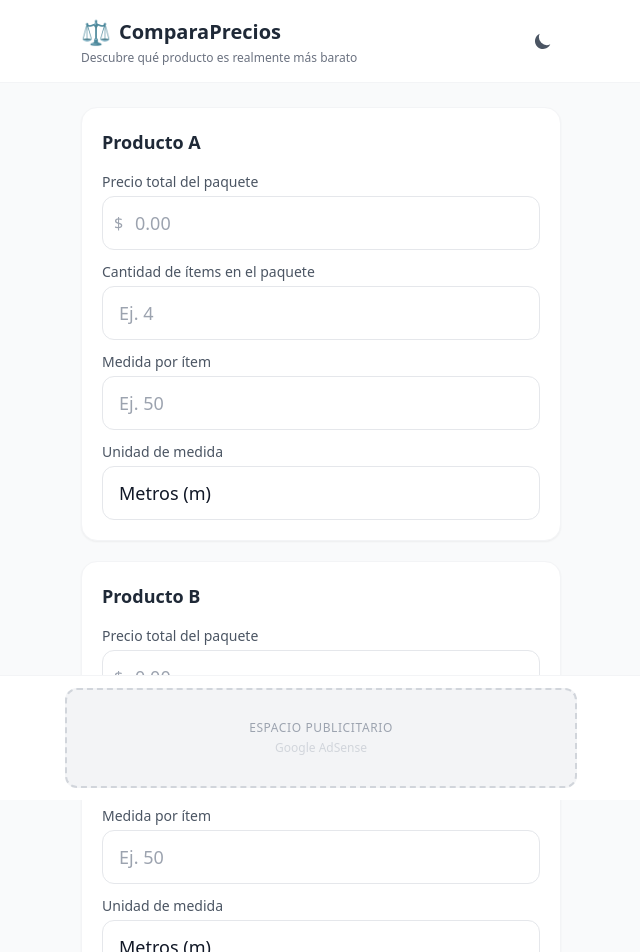
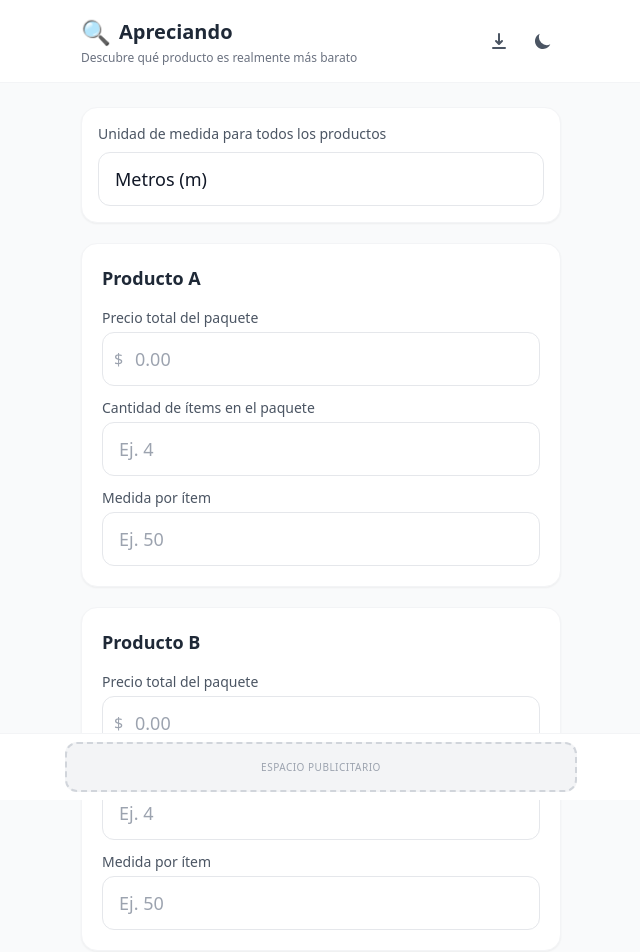
Before and after one commit to rengf94/Apreciando, a React (Vite) app: page / in a window 1280 px wide. Shown: the top 952 px of the page, without its empty margins (319-959 px from the left). Built offline with nearby package versions, Linux system fonts and the light colour scheme.

Commit message:
feat: 3 productos, unidad global, logo lupa, modal install, footer

```diff
--- a/index.html
+++ b/index.html
@@ -7,10 +7,10 @@
     <meta name="theme-color" content="#16a34a" />
     <meta name="description" content="Compara precios por unidad de medida y ahorra en tus compras" />
     <link rel="manifest" href="/manifest.json" />
-    <link rel="apple-touch-icon" href="/icon-192.png" />
+    <link rel="apple-touch-icon" href="/icon.svg" />
     <meta name="apple-mobile-web-app-capable" content="yes" />
     <meta name="apple-mobile-web-app-status-bar-style" content="default" />
-    <title>ComparaPrecios - Ahorra en tus compras</title>
+    <title>Apreciando - Ahorra en tus compras</title>
   </head>
   <body>
     <div id="root"></div>
--- a/src/App.tsx
+++ b/src/App.tsx
@@ -3,6 +3,7 @@ import ProductCard from './components/ProductCard'
 import ComparisonResult from './components/ComparisonResult'
 import AdBanner from './components/AdBanner'
 import History from './components/History'
+import InstallPromptModal from './components/InstallPromptModal'
 import { useHistory, HistoryEntry } from './hooks/useHistory'
 import { useDarkMode } from './hooks/useDarkMode'
 import { useInstallPrompt } from './hooks/useInstallPrompt'
@@ -13,108 +14,112 @@ import {
   compareProducts,
 } from './lib/calculations'
 
+interface ProductForm {
+  price: string
+  quantity: string
+  measurePerItem: string
+}
+
+const UNITS: { value: Unit; label: string }[] = [
+  { value: 'metros', label: 'Metros (m)' },
+  { value: 'litros', label: 'Litros (L)' },
+  { value: 'kilos', label: 'Kilos (kg)' },
+  { value: 'gramos', label: 'Gramos (g)' },
+  { value: 'unidades', label: 'Unidades (pzs)' },
+]
+
 function App() {
-  // Producto A
-  const [priceA, setPriceA] = useState('')
-  const [quantityA, setQuantityA] = useState('')
-  const [measureA, setMeasureA] = useState('')
-  const [unitA, setUnitA] = useState<Unit>('metros')
+  // Unidad global compartida
+  const [unit, setUnit] = useState<Unit>('metros')
 
-  // Producto B
-  const [priceB, setPriceB] = useState('')
-  const [quantityB, setQuantityB] = useState('')
-  const [measureB, setMeasureB] = useState('')
-  const [unitB, setUnitB] = useState<Unit>('metros')
+  // Productos (2 o 3)
+  const [products, setProducts] = useState<ProductForm[]>([
+    { price: '', quantity: '', measurePerItem: '' },
+    { price: '', quantity: '', measurePerItem: '' },
+  ])
 
   const [result, setResult] = useState<ComparisonResultType | null>(null)
-  const [errorA, setErrorA] = useState<string | null>(null)
-  const [errorB, setErrorB] = useState<string | null>(null)
+  const [errors, setErrors] = useState<(string | null)[]>([null, null])
+  const [showInstallModal, setShowInstallModal] = useState(false)
 
   const { history, addEntry, clearHistory, removeEntry } = useHistory()
   const { isDark, toggle: toggleDark } = useDarkMode()
   const { isInstallable, isInstalled, installApp } = useInstallPrompt()
 
+  const updateProduct = (index: number, field: keyof ProductForm, value: string) => {
+    setProducts((prev) => {
+      const next = [...prev]
+      next[index] = { ...next[index], [field]: value }
+      return next
+    })
+  }
+
+  const addThirdProduct = () => {
+    if (products.length < 3) {
+      setProducts((prev) => [...prev, { price: '', quantity: '', measurePerItem: '' }])
+      setErrors((prev) => [...prev, null])
+    }
+  }
+
   const handleCompare = () => {
-    setErrorA(null)
-    setErrorB(null)
+    setErrors(products.map(() => null))
     setResult(null)
 
-    const pA = parseFloat(priceA)
-    const qA = parseFloat(quantityA)
-    const mA = parseFloat(measureA)
-
-    const pB = parseFloat(priceB)
-    const qB = parseFloat(quantityB)
-    const mB = parseFloat(measureB)
+    const parsed = products.map((p) => ({
+      price: parseFloat(p.price),
+      quantity: parseFloat(p.quantity),
+      measurePerItem: parseFloat(p.measurePerItem),
+    }))
 
     let hasError = false
+    const newErrors = parsed.map((p) => {
+      if (isNaN(p.price) || p.price <= 0) {
+        hasError = true
+        return 'Ingresa un precio válido'
+      }
+      if (isNaN(p.quantity) || p.quantity <= 0) {
+        hasError = true
+        return 'Ingresa una cantidad válida'
+      }
+      if (isNaN(p.measurePerItem) || p.measurePerItem <= 0) {
+        hasError = true
+        return 'Ingresa una medida válida'
+      }
+      return null
+    })
 
-    if (isNaN(pA) || pA <= 0) {
-      setErrorA('Ingresa un precio válido')
-      hasError = true
-    }
-    if (isNaN(qA) || qA <= 0) {
-      setErrorA('Ingresa una cantidad válida')
-      hasError = true
-    }
-    if (isNaN(mA) || mA <= 0) {
-      setErrorA('Ingresa una medida válida')
-      hasError = true
-    }
-
-    if (isNaN(pB) || pB <= 0) {
-      setErrorB('Ingresa un precio válido')
-      hasError = true
-    }
-    if (isNaN(qB) || qB <= 0) {
-      setErrorB('Ingresa una cantidad válida')
-      hasError = true
-    }
-    if (isNaN(mB) || mB <= 0) {
-      setErrorB('Ingresa una medida válida')
-      hasError = true
-    }
-
+    setErrors(newErrors)
     if (hasError) return
 
-    const productA: ProductInput = {
-      price: pA,
-      quantity: qA,
-      measurePerItem: mA,
-      unit: unitA,
-    }
-
-    const productB: ProductInput = {
-      price: pB,
-      quantity: qB,
-      measurePerItem: mB,
-      unit: unitB,
-    }
+    const productInputs: ProductInput[] = parsed.map((p) => ({
+      price: p.price,
+      quantity: p.quantity,
+      measurePerItem: p.measurePerItem,
+      unit,
+    }))
 
     try {
-      const comparison = compareProducts(productA, productB)
+      const comparison = compareProducts(productInputs)
       setResult(comparison)
       addEntry(comparison)
     } catch (err) {
       if (err instanceof Error) {
-        setErrorA(err.message)
+        setErrors((prev) => [err.message, ...prev.slice(1)])
       }
     }
   }
 
   const handleReuse = (entry: HistoryEntry) => {
-    const { productA, productB } = entry.result
-    setPriceA(productA.input.price.toString())
-    setQuantityA(productA.input.quantity.toString())
-    setMeasureA(productA.input.measurePerItem.toString())
-    setUnitA(productA.input.unit)
-    setPriceB(productB.input.price.toString())
-    setQuantityB(productB.input.quantity.toString())
-    setMeasureB(productB.input.measurePerItem.toString())
-    setUnitB(productB.input.unit)
+    const { products: entryProducts } = entry.result
+    const reused: ProductForm[] = entryProducts.map((p) => ({
+      price: p.input.price.toString(),
+      quantity: p.input.quantity.toString(),
+      measurePerItem: p.input.measurePerItem.toString(),
+    }))
+    setProducts(reused)
+    setUnit(entryProducts[0].input.unit)
     setResult(null)
-    setErrorA(null)
-    setErrorB(null)
+    setErrors(reused.map(() => null))
     window.scrollTo({ top: 0, behavior: 'smooth' })
   }
 
@@ -125,14 +130,24 @@ function App() {
         <div className="max-w-lg mx-auto px-4 py-4 flex items-center justify-between">
           <div>
             <h1 className="text-xl font-bold text-gray-800 dark:text-gray-100 flex items-center gap-2">
-              <span className="text-2xl">⚖️</span>
-              ComparaPrecios
+              <span className="text-2xl">🔍</span>
+              Apreciando
             </h1>
             <p className="text-xs text-gray-500 dark:text-gray-400 mt-0.5">
               Descubre qué producto es realmente más barato
             </p>
           </div>
           <div className="flex items-center gap-2">
+            <button
+              onClick={() => setShowInstallModal(true)}
+              className="p-2 rounded-lg hover:bg-gray-100 dark:hover:bg-gray-700 transition-colors"
+              aria-label="Cómo instalar la app"
+              title="Cómo instalar"
+            >
+              <svg xmlns="http://www.w3.org/2000/svg" className="h-5 w-5 text-gray-600 dark:text-gray-300" viewBox="0 0 20 20" fill="currentColor">
+                <path fillRule="evenodd" d="M3 17a1 1 0 011-1h12a1 1 0 110 2H4a1 1 0 01-1-1zm3.293-7.707a1 1 0 011.414 0L9 10.586V3a1 1 0 112 0v7.586l1.293-1.293a1 1 0 111.414 1.414l-3 3a1 1 0 01-1.414 0l-3-3a1 1 0 010-1.414z" clipRule="evenodd" />
+              </svg>
+            </button>
             {isInstallable && !isInstalled && (
               <button
                 onClick={installApp}
@@ -161,32 +176,49 @@ function App() {
       </header>
 
       {/* Contenido principal */}
-      <main className="max-w-lg mx-auto px-4 py-6 space-y-5 pb-24">
-        <ProductCard
-          label="Producto A"
-          price={priceA}
-          quantity={quantityA}
-          measurePerItem={measureA}
-          unit={unitA}
-          onPriceChange={setPriceA}
-          onQuantityChange={setQuantityA}
-          onMeasurePerItemChange={setMeasureA}
-          onUnitChange={setUnitA}
-          error={errorA}
-        />
+      <main className="max-w-lg mx-auto px-4 py-6 space-y-5 pb-28">
+        {/* Selector global de unidad */}
+        <div className="bg-white dark:bg-gray-800 rounded-2xl shadow-sm border border-gray-100 dark:border-gray-700 p-4">
+          <label className="block text-sm font-medium text-gray-600 dark:text-gray-400 mb-2">
+            Unidad de medida para todos los productos
+          </label>
+          <select
+            value={unit}
+            onChange={(e) => setUnit(e.target.value as Unit)}
+            className="w-full px-4 py-3 border border-gray-200 dark:border-gray-600 rounded-xl focus:outline-none focus:ring-2 focus:ring-savings-500 focus:border-transparent transition-all text-lg bg-white dark:bg-gray-700 text-gray-900 dark:text-gray-100 appearance-none cursor-pointer"
+          >
+            {UNITS.map((u) => (
+              <option key={u.value} value={u.value}>
+                {u.label}
+              </option>
+            ))}
+          </select>
+        </div>
 
-        <ProductCard
-          label="Producto B"
-          price={priceB}
-          quantity={quantityB}
-          measurePerItem={measureB}
-          unit={unitB}
-          onPriceChange={setPriceB}
-          onQuantityChange={setQuantityB}
-          onMeasurePerItemChange={setMeasureB}
-          onUnitChange={setUnitB}
-          error={errorB}
-        />
+        {/* Tarjetas de productos */}
+        {products.map((product, index) => (
+          <ProductCard
+            key={index}
+            label={`Producto ${String.fromCharCode(65 + index)}`}
+            price={product.price}
+            quantity={product.quantity}
+            measurePerItem={product.measurePerItem}
+            onPriceChange={(v) => updateProduct(index, 'price', v)}
+            onQuantityChange={(v) => updateProduct(index, 'quantity', v)}
+            onMeasurePerItemChange={(v) => updateProduct(index, 'measurePerItem', v)}
+            error={errors[index]}
+          />
+        ))}
+
+        {/* Botón agregar tercer producto */}
+        {products.length < 3 && (
+          <button
+            onClick={addThirdProduct}
+            className="w-full border-2 border-dashed border-gray-300 dark:border-gray-600 text-gray-500 dark:text-gray-400 font-medium py-3 px-6 rounded-2xl hover:border-savings-500 hover:text-savings-600 dark:hover:border-savings-400 dark:hover:text-savings-400 transition-colors"
+          >
+            + Agregar tercer producto
+          </button>
+        )}
 
         {/* Botón comparar */}
         <button
@@ -211,14 +243,25 @@ function App() {
           onRemove={removeEntry}
           onReuse={handleReuse}
         />
+
+        {/* Footer */}
+        <div className="text-center text-xs text-gray-400 dark:text-gray-500 pt-4">
+          Creado por Abacus usando OpenCode
+        </div>
       </main>
 
       {/* Banner inferior fijo */}
-      <div className="fixed bottom-0 left-0 right-0 bg-white dark:bg-gray-800 border-t border-gray-100 dark:border-gray-700 p-3">
+      <div className="fixed bottom-0 left-0 right-0 bg-white dark:bg-gray-800 border-t border-gray-100 dark:border-gray-700 p-2">
         <div className="max-w-lg mx-auto">
           <AdBanner position="bottom" />
         </div>
       </div>
+
+      {/* Modal de instalación */}
+      <InstallPromptModal
+        isOpen={showInstallModal}
+        onClose={() => setShowInstallModal(false)}
+      />
     </div>
   )
 }
--- a/src/components/AdBanner.tsx
+++ b/src/components/AdBanner.tsx
@@ -10,16 +10,13 @@ export default function AdBanner({ position }: AdBannerProps) {
   return (
     <div
       className={`w-full bg-gray-100 dark:bg-gray-800 border-2 border-dashed border-gray-300 dark:border-gray-600 rounded-xl flex items-center justify-center ${
-        position === 'bottom' ? 'min-h-[100px]' : 'min-h-[90px]'
+        position === 'bottom' ? 'min-h-[50px]' : 'min-h-[90px]'
       }`}
       data-ad-slot={position}
     >
       <div className="text-center px-4">
-        <p className="text-gray-400 dark:text-gray-500 text-xs font-medium uppercase tracking-wider">
+        <p className="text-gray-400 dark:text-gray-500 text-[10px] font-medium uppercase tracking-wider">
           Espacio publicitario
-        </p>
-        <p className="text-gray-300 dark:text-gray-600 text-xs mt-1">
-          Google AdSense
         </p>
       </div>
     </div>
--- a/src/components/ComparisonResult.tsx
+++ b/src/components/ComparisonResult.tsx
@@ -5,21 +5,21 @@ interface ComparisonResultProps {
 }
 
 export default function ComparisonResult({ result }: ComparisonResultProps) {
-  const { productA, productB, winner, savingsPercentage, savingsAmount } = result
+  const { products, winnerIndex, savingsPercentage, savingsAmount } = result
 
   return (
     <div className="space-y-4 animate-fade-in">
       {/* Banner de ahorro */}
-      {winner !== 'tie' && (
+      {winnerIndex !== null && (
         <div className="bg-gradient-to-r from-savings-500 to-savings-600 rounded-2xl p-5 text-white shadow-lg">
           <div className="flex items-center gap-3 mb-2">
             <span className="text-3xl">🏆</span>
             <div>
               <p className="font-bold text-lg">
-                ¡El Producto {winner} es más barato!
+                ¡El Producto {String.fromCharCode(65 + winnerIndex)} es más barato!
               </p>
               <p className="text-savings-100 text-sm">
-                Ahorras {formatCurrency(savingsAmount)} por {productA.input.unit.slice(0, -1)}
+                Ahorras {formatCurrency(savingsAmount)} por {products[0].input.unit.slice(0, -1)}
               </p>
             </div>
           </div>
@@ -30,29 +30,25 @@ export default function ComparisonResult({ result }: ComparisonResultProps) {
         </div>
       )}
 
-      {winner === 'tie' && (
+      {winnerIndex === null && (
         <div className="bg-gray-100 dark:bg-gray-700 rounded-2xl p-5 text-center">
           <span className="text-3xl">🤝</span>
-          <p className="font-bold text-gray-700 dark:text-gray-200 mt-2">Ambos productos tienen el mismo precio por unidad</p>
+          <p className="font-bold text-gray-700 dark:text-gray-200 mt-2">Todos los productos tienen el mismo precio por unidad</p>
         </div>
       )}
 
       {/* Tarjetas de resultados */}
-      <div className="grid grid-cols-2 gap-3">
-        <ResultCard
-          label="Producto A"
-          pricePerUnit={productA.pricePerUnit}
-          totalMeasure={productA.totalMeasure}
-          unit={productA.input.unit}
-          isWinner={winner === 'A'}
-        />
-        <ResultCard
-          label="Producto B"
-          pricePerUnit={productB.pricePerUnit}
-          totalMeasure={productB.totalMeasure}
-          unit={productB.input.unit}
-          isWinner={winner === 'B'}
-        />
+      <div className={`grid gap-3 ${products.length === 2 ? 'grid-cols-2' : 'grid-cols-1'}`}>
+        {products.map((product, index) => (
+          <ResultCard
+            key={index}
+            label={`Producto ${String.fromCharCode(65 + index)}`}
+            pricePerUnit={product.pricePerUnit}
+            totalMeasure={product.totalMeasure}
+            unit={product.input.unit}
+            isWinner={winnerIndex === index}
+          />
+        ))}
       </div>
     </div>
   )
--- /dev/null
+++ b/src/components/InstallPromptModal.tsx
@@ -0,0 +1,69 @@
+interface InstallPromptModalProps {
+  isOpen: boolean
+  onClose: () => void
+}
+
+export default function InstallPromptModal({ isOpen, onClose }: InstallPromptModalProps) {
+  if (!isOpen) return null
+
+  return (
+    <div className="fixed inset-0 z-50 flex items-center justify-center p-4">
+      {/* Backdrop */}
+      <div
+        className="absolute inset-0 bg-black/50 backdrop-blur-sm"
+        onClick={onClose}
+      />
+
+      {/* Modal */}
+      <div className="relative bg-white dark:bg-gray-800 rounded-2xl shadow-2xl max-w-sm w-full p-6 animate-fade-in">
+        <button
+          onClick={onClose}
+          className="absolute top-3 right-3 text-gray-400 hover:text-gray-600 dark:hover:text-gray-300 p-1"
+          aria-label="Cerrar"
+        >
+          <svg xmlns="http://www.w3.org/2000/svg" className="h-5 w-5" viewBox="0 0 20 20" fill="currentColor">
+            <path fillRule="evenodd" d="M4.293 4.293a1 1 0 011.414 0L10 8.586l4.293-4.293a1 1 0 111.414 1.414L11.414 10l4.293 4.293a1 1 0 01-1.414 1.414L10 11.414l-4.293 4.293a1 1 0 01-1.414-1.414L8.586 10 4.293 5.707a1 1 0 010-1.414z" clipRule="evenodd" />
+          </svg>
+        </button>
+
+        <div className="text-center">
+          <span className="text-4xl">📱</span>
+          <h3 className="text-lg font-bold text-gray-800 dark:text-gray-100 mt-3">
+            ¡Instala Apreciando!
+          </h3>
+          <p className="text-sm text-gray-500 dark:text-gray-400 mt-2">
+            Agrega esta app a tu pantalla de inicio para acceder rápidamente
+          </p>
+        </div>
+
+        <div className="mt-5 space-y-3">
+          <div className="flex items-start gap-3 bg-gray-50 dark:bg-gray-700/50 rounded-xl p-3">
+            <span className="text-lg">1️⃣</span>
+            <p className="text-sm text-gray-600 dark:text-gray-300">
+              Toca el botón <strong>"Compartir"</strong> en tu navegador
+            </p>
+          </div>
+          <div className="flex items-start gap-3 bg-gray-50 dark:bg-gray-700/50 rounded-xl p-3">
+            <span className="text-lg">2️⃣</span>
+            <p className="text-sm text-gray-600 dark:text-gray-300">
+              Selecciona <strong>"Añadir a pantalla de inicio"</strong>
+            </p>
+          </div>
+          <div className="flex items-start gap-3 bg-gray-50 dark:bg-gray-700/50 rounded-xl p-3">
+            <span className="text-lg">3️⃣</span>
+            <p className="text-sm text-gray-600 dark:text-gray-300">
+              ¡Listo! Ya tienes <strong>Apreciando</strong> en tu inicio
+            </p>
+          </div>
+        </div>
+
+        <button
+          onClick={onClose}
+          className="w-full mt-5 bg-savings-600 hover:bg-savings-700 text-white font-medium py-3 rounded-xl transition-colors"
+        >
+          ¡Entendido!
+        </button>
+      </div>
+    </div>
+  )
+}
--- a/src/components/ProductCard.tsx
+++ b/src/components/ProductCard.tsx
@@ -1,36 +1,22 @@
-import { Unit } from '../lib/calculations'
-
 interface ProductCardProps {
   label: string
   price: string
   quantity: string
   measurePerItem: string
-  unit: Unit
   onPriceChange: (value: string) => void
   onQuantityChange: (value: string) => void
   onMeasurePerItemChange: (value: string) => void
-  onUnitChange: (value: Unit) => void
   error?: string | null
 }
-
-const UNITS: { value: Unit; label: string }[] = [
-  { value: 'metros', label: 'Metros (m)' },
-  { value: 'litros', label: 'Litros (L)' },
-  { value: 'kilos', label: 'Kilos (kg)' },
-  { value: 'gramos', label: 'Gramos (g)' },
-  { value: 'unidades', label: 'Unidades (pzs)' },
-]
 
 export default function ProductCard({
   label,
   price,
   quantity,
   measurePerItem,
-  unit,
   onPriceChange,
   onQuantityChange,
   onMeasurePerItemChange,
-  onUnitChange,
   error,
 }: ProductCardProps) {
   return (
@@ -90,23 +76,6 @@ export default function ProductCard({
             className="w-full px-4 py-3 border border-gray-200 dark:border-gray-600 rounded-xl focus:outline-none focus:ring-2 focus:ring-savings-500 focus:border-transparent transition-all text-lg bg-white dark:bg-gray-700 text-gray-900 dark:text-gray-100 placeholder-gray-400 dark:placeholder-gray-500"
           />
         </div>
-
-        <div>
-          <label className="block text-sm font-medium text-gray-600 dark:text-gray-400 mb-1">
-            Unidad de medida
-          </label>
-          <select
-            value={unit}
-            onChange={(e) => onUnitChange(e.target.value as Unit)}
-            className="w-full px-4 py-3 border border-gray-200 dark:border-gray-600 rounded-xl focus:outline-none focus:ring-2 focus:ring-savings-500 focus:border-transparent transition-all text-lg bg-white dark:bg-gray-700 text-gray-900 dark:text-gray-100 appearance-none cursor-pointer"
-          >
-            {UNITS.map((u) => (
-              <option key={u.value} value={u.value}>
-                {u.label}
-              </option>
-            ))}
-          </select>
-        </div>
       </div>
 
       {error && (
--- a/src/hooks/useHistory.ts
+++ b/src/hooks/useHistory.ts
@@ -7,7 +7,7 @@ export interface HistoryEntry {
   result: ComparisonResult
 }
 
-const STORAGE_KEY = 'compareprecios_history'
+const STORAGE_KEY = 'apreciando_history'
 const MAX_ENTRIES = 20
 
 function loadHistory(): HistoryEntry[] {
--- a/src/lib/calculations.ts
+++ b/src/lib/calculations.ts
@@ -10,6 +10,19 @@ export interface ProductInput {
   quantity: number
   measurePerItem: number
   unit: Unit
+}
+
+export interface ProductResult {
+  input: ProductInput
+  totalMeasure: number
+  pricePerUnit: number
+}
+
+export interface ComparisonResult {
+  products: ProductResult[]
+  winnerIndex: number | null // null = empate
+  savingsPercentage: number
+  savingsAmount: number
 }
 
 // Factores de conversión a la unidad base (gramos para peso, litros para volumen, metros para longitud)
@@ -49,20 +62,6 @@ export function convertFromBase(value: number, unit: Unit): number {
  */
 export function areUnitsCompatible(unitA: Unit, unitB: Unit): boolean {
   return UNIT_GROUPS[unitA] === UNIT_GROUPS[unitB]
-}
-
-export interface ProductResult {
-  input: ProductInput
-  totalMeasure: number
-  pricePerUnit: number
-}
-
-export interface ComparisonResult {
-  productA: ProductResult
-  productB: ProductResult
-  winner: 'A' | 'B' | 'tie'
-  savingsPercentage: number
-  savingsAmount: number
 }
 
 /**
@@ -107,52 +106,64 @@ export function calculatePricePerUnit(product: ProductInput): ProductResult {
 }
 
 /**
- * Compara dos productos y determina cuál es más barato por unidad.
+ * Compara múltiples productos y determina cuál es más barato por unidad.
  * Convierte automáticamente unidades compatibles (ej. kg ↔ g).
  * @throws Error si algún producto tiene datos inválidos o unidades incompatibles
  */
-export function compareProducts(
-  productA: ProductInput,
-  productB: ProductInput
-): ComparisonResult {
-  if (!areUnitsCompatible(productA.unit, productB.unit)) {
-    throw new Error(
-      `No se pueden comparar ${productA.unit} con ${productB.unit}. Usa unidades del mismo tipo.`
-    )
+export function compareProducts(products: ProductInput[]): ComparisonResult {
+  if (products.length < 2) {
+    throw new Error('Se necesitan al menos 2 productos para comparar')
   }
 
-  // Convertir ambos a la unidad base para comparar correctamente
-  const baseA = convertToBase(productA.measurePerItem, productA.unit)
-  const baseB = convertToBase(productB.measurePerItem, productB.unit)
-
-  const convertedA: ProductInput = { ...productA, measurePerItem: baseA, unit: productA.unit }
-  const convertedB: ProductInput = { ...productB, measurePerItem: baseB, unit: productB.unit }
-
-  const resultA = calculatePricePerUnit(convertedA)
-  const resultB = calculatePricePerUnit(convertedB)
-
-  let winner: 'A' | 'B' | 'tie'
-  let savingsPercentage: number
-  let savingsAmount: number
-
-  if (resultA.pricePerUnit < resultB.pricePerUnit) {
-    winner = 'A'
-    savingsAmount = resultB.pricePerUnit - resultA.pricePerUnit
-    savingsPercentage = (savingsAmount / resultB.pricePerUnit) * 100
-  } else if (resultB.pricePerUnit < resultA.pricePerUnit) {
-    winner = 'B'
-    savingsAmount = resultA.pricePerUnit - resultB.pricePerUnit
-    savingsPercentage = (savingsAmount / resultA.pricePerUnit) * 100
-  } else {
-    winner = 'tie'
-    savingsAmount = 0
-    savingsPercentage = 0
+  // Verificar que todas las unidades sean compatibles
+  const firstUnit = products[0].unit
+  for (let i = 1; i < products.length; i++) {
+    if (!areUnitsCompatible(firstUnit, products[i].unit)) {
+      throw new Error(
+        `No se pueden comparar ${firstUnit} con ${products[i].unit}. Usa unidades del mismo tipo.`
+      )
+    }
   }
 
+  // Convertir todos a la unidad base para comparar correctamente
+  const convertedProducts = products.map((p) => ({
+    ...p,
+    measurePerItem: convertToBase(p.measurePerItem, p.unit),
+  }))
+
+  const results = convertedProducts.map((p) => calculatePricePerUnit(p))
+
+  // Encontrar el ganador (el de menor precio por unidad)
+  let winnerIndex = 0
+  let minPrice = results[0].pricePerUnit
+  let isTie = false
+
+  for (let i = 1; i < results.length; i++) {
+    if (results[i].pricePerUnit < minPrice) {
+      minPrice = results[i].pricePerUnit
+      winnerIndex = i
+      isTie = false
+    } else if (results[i].pricePerUnit === minPrice) {
+      isTie = true
+    }
+  }
+
+  // Verificar empate entre todos los que tienen el precio mínimo
+  const minPriceCount = results.filter((r) => r.pricePerUnit === minPrice).length
+  if (minPriceCount > 1) {
+    isTie = true
+  }
+
+  // Calcular ahorro vs el segundo más barato
+  const sortedPrices = [...results].sort((a, b) => a.pricePerUnit - b.pricePerUnit)
+  const secondCheapest = sortedPrices[1]?.pricePerUnit ?? sortedPrices[0].pricePerUnit
+
+  const savingsAmount = secondCheapest - minPrice
+  const savingsPercentage = secondCheapest > 0 ? (savingsAmount / secondCheapest) * 100 : 0
+
   return {
-    productA: resultA,
-    productB: resultB,
-    winner,
+    products: results,
+    winnerIndex: isTie ? null : winnerIndex,
     savingsPercentage,
     savingsAmount,
   }
```
Also changed, not shown: src/components/History.tsx (+6 -1 lines), public/icon.svg, public/manifest.json.
